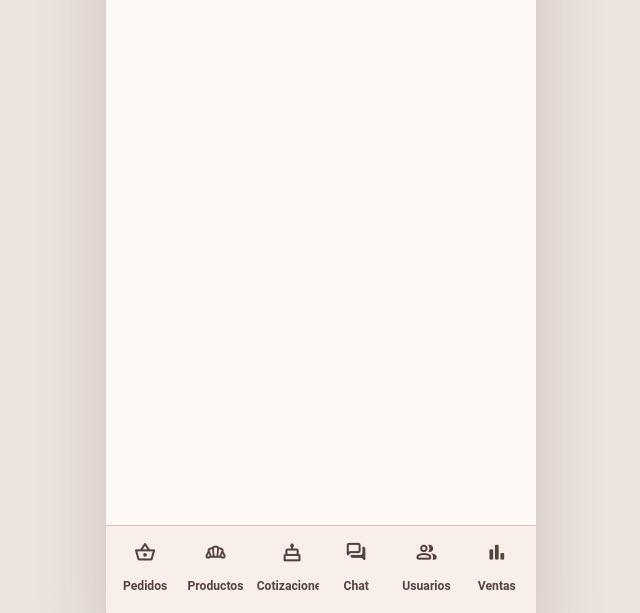
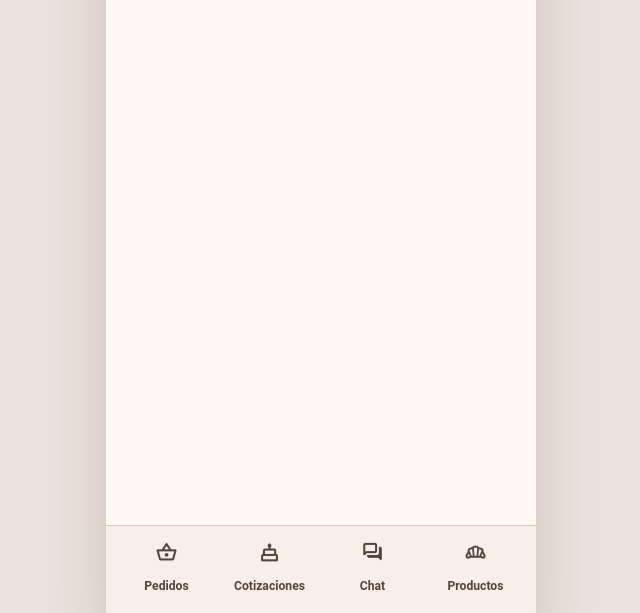
Before and after one commit to adriancouoh672-oss/la-lupita-admin, a website: page index.html in a window 1280 px wide. Shown: the part 187-800 px from the top of the page, without its empty margins (319-959 px from the left). Drawn offline with nearby package versions, Linux system fonts and the light colour scheme; no server answers; a web font is replaced by a local one.

Commit message:
restore exact original APK layout and bottom navigation tabs without login blocking

```diff
--- a/index.html
+++ b/index.html
@@ -135,11 +135,9 @@
 
       <nav class="bottom-nav">
         <button class="nav" data-go="adminInicio"><span class="ui-icon nav-home material-symbols-rounded">shopping_basket</span><span>Pedidos</span></button>
-        <button class="nav" data-go="adminProductos"><span class="ui-icon nav-products material-symbols-rounded">bakery_dining</span><span>Productos</span></button>
         <button class="nav" data-go="adminCotizaciones"><span class="ui-icon nav-quotes material-symbols-rounded">cake</span><span>Cotizaciones</span></button>
         <button class="nav" data-go="adminChats"><span class="ui-icon nav-chat material-symbols-rounded">forum</span><span>Chat</span></button>
-        <button class="nav" data-go="adminUsuarios"><span class="ui-icon nav-users material-symbols-rounded">group</span><span>Usuarios</span></button>
-        <button class="nav" data-go="adminResumen"><span class="ui-icon nav-report material-symbols-rounded">bar_chart</span><span>Ventas</span></button>
+        <button class="nav" data-go="adminProductos"><span class="ui-icon nav-products material-symbols-rounded">bakery_dining</span><span>Productos</span></button>
       </nav>
 
       <dialog class="client-menu-dialog admin-drawer-dialog" id="adminMenuModal">
--- a/styles.css
+++ b/styles.css
@@ -364,9 +364,9 @@ select:focus-visible {
 .empty { padding: 24px; text-align: center; color: var(--muted); background: #fff; border-radius: 22px; }
 .wide { grid-column: 1 / -1; }
 
-.bottom-nav { position: fixed; left: 50%; bottom: 0; transform: translateX(-50%); width: min(100%, 430px); min-height: 82px; display: grid; grid-auto-flow: column; grid-auto-columns: 1fr; gap: 4px; padding: 8px 6px 10px; background: linear-gradient(180deg, rgba(255,253,248,.96) 0%, rgba(255,245,231,.96) 100%); border-top: 1px solid #e9cda9; box-shadow: 0 -12px 28px #4a2a1114; backdrop-filter: blur(16px); z-index: 20; }
-.admin-theme .bottom-nav { grid-auto-flow: column; grid-auto-columns: 1fr; }
-.client-nav { grid-auto-flow: column; grid-auto-columns: 1fr; }
+.bottom-nav { position: fixed; left: 50%; bottom: 0; transform: translateX(-50%); width: min(100%, 430px); min-height: 82px; display: grid; grid-template-columns: repeat(3, 1fr); gap: 6px; padding: 8px 12px 10px; background: linear-gradient(180deg, rgba(255,253,248,.96) 0%, rgba(255,245,231,.96) 100%); border-top: 1px solid #e9cda9; box-shadow: 0 -12px 28px #4a2a1114; backdrop-filter: blur(16px); z-index: 20; }
+.admin-theme .bottom-nav { grid-template-columns: repeat(4, 1fr); }
+.client-nav { grid-template-columns: repeat(4, 1fr); }
 .nav { border: 0; border-radius: 22px; background: transparent; color: var(--muted); font-weight: 900; transition: background .18s ease, color .18s ease, transform .18s ease; display: grid; place-items: center; align-content: center; padding: 6px 4px; }
 .nav span { display: block; margin-top: 3px; font-size: .76rem; }
 .nav .ui-icon {
```
